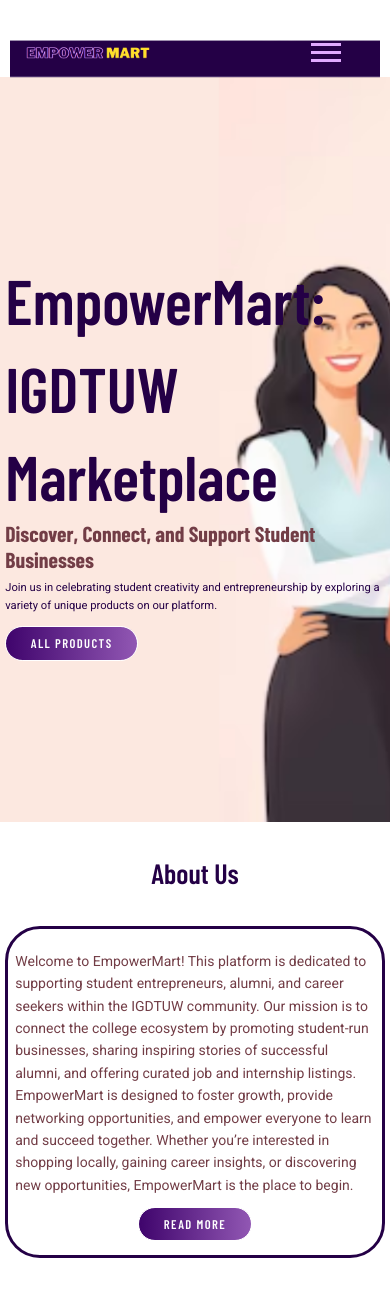
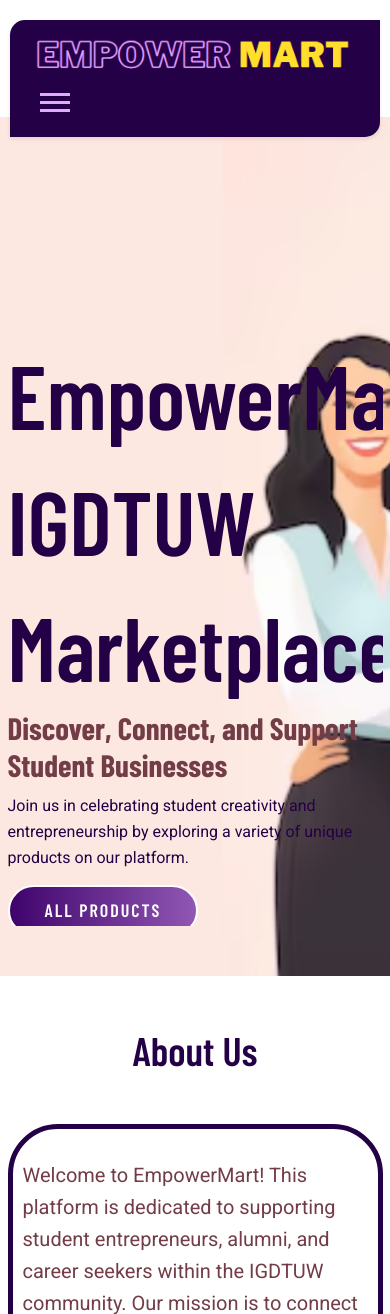
Before and after one commit to seproject212/EmpowerMart-Igdtuw, a Django app: page / in a window 390 px wide. Shown: the top 1314 px of the page. Before the commit the page ends 1258 px from the top, so only its background shows below. Run offline with Django 5.2, Linux system fonts and the light colour scheme; some libraries are stand-ins or nearby versions; some web fonts are replaced.

Commit message:
few changes

```diff
--- a/empowermart/static/css/responsive-style.css
+++ /dev/null
@@ -1,89 +0,0 @@
-/*@media (max-width: 1069px) {
-    .header .navbar-brand {
-        max-width: 25rem;
-    }
-}
-@media (max-width: 867px) {
-    .header .navbar-brand {
-        max-width: 15rem;
-*/
-@media (max-width: 1200px) {
-    .logo {
-        width: 12rem;
-    }
-}
-
-
-@media (max-width: 992px) {
-    .logo {
-        width: 25rem;
-    }
-}
-
-
-@media (max-width: 768px) {
-    .logo {
-        width: 23rem;
-    }
-}
-
-
-@media (max-width: 576px) {
-    .logo {
-        width: 18rem;
-    }
-}
-@media(max-width:1170px){
-    .section-subtitle{
-        max-width:60%;
-    }
-    .header .navbar{
-        top:100%;
-        background-size: cover;
-        padding:2rem;
-        position:relative;
-
-    }
-    .header .navbar-nav{
-        height:60rem;
-        top:100%;
-        width:100%;;
-
-    }
-    .header .navbar-nav .nav-link{
-        padding:0.25rem 0.5rem;
-        margin-bottom:1rem;
-    }
-}
-@media(max-width:991px){
-    .about .banner_section,
-    .product .banner_section,
-    .startup .banner_section,
-    .internship .banner_section,
-    .login .banner_section{
-        padding-top:12.5rem;
-        padding-bottom:3rem;
-    }
-}
-@media(max-width:767px){
-    body,html{
-        font-size:8px
-    }
-    .section-subtitle{
-        max-width:80%;
-    }
-}
-@media(max-width:590px){
-    body,html{
-        font-size:7px;
-    }
-}
-@media(max-width:767px){
-    .banner_section{
-        min-height:80vh;
-    }
-    .banner_section .carousel-item{
-        height:80vh;
-    }
-
-}
--- a/empowermart/static/css/style.css
+++ b/empowermart/static/css/style.css
@@ -20,7 +20,6 @@
     --primary-font: 'Barlow Condensed', sans-serif;
     --secondary-font: 'Roboto', sans-serif;
     --text-white: #ffffff; /* Added this variable for white text */
-
 }
 
 body, html {
@@ -171,9 +170,8 @@ section {
 .about .banner_section,
 .product .banner_section,
 .startup .banner_section,
-.internship .banner_section
-.dashboard .banner_section
-{
+.internship .banner_section,
+.dashboard .banner_section {
     background: url('../images/banner.png');
     background-repeat: no-repeat;
     background-position: center;
@@ -193,70 +191,81 @@ section {
 
 .header .navbar {
     width: 95%; /* Full width */
-    height:100%;
-    margin: 0 auto; /* Center-align content if desired */
-    padding: 2rem 5rem; /* Add top and bottom padding as needed */
-    background: url('../images/purple-header.png') no-repeat center center;
-    background-size: cover; /* Make the background cover the whole width and height */
-    background-position: center;
-    background-repeat: no-repeat;
-}
-.header .navbar-brand{
-    width:30rem;
-    margin-top:-0.1rem;
+    height:auto; /* Adjust height automatically */
+    margin: 0 auto; /* Center-align content */
+    padding: 2rem 5rem; /* Top and bottom padding */
+    background-color: #240046;
+    display: flex;
+    justify-content: space-between;
+    align-items: center;
+    box-shadow: 0 2px 4px rgba(0, 0, 0, 0.1);
+    border-top-left-radius: 15px;
+    border-bottom-right-radius: 15px;
 }
 
-.header .navbar-nav .nav-link{
-    color:var( --secondary-color);
-    text-transform:uppercase;
-    font-size:1.9rem;
-    font-weight:600;
-    padding:0.5rem 2rem;
-    margin:0 0.2rem;
-    font-family:var(--primary-font);
+.header .navbar-brand {
+    width: 30rem;
+    margin-top: -0.1rem;
 }
+
+.header .navbar-nav .nav-link {
+    color: var(--secondary-color);
+    text-transform: uppercase;
+    font-size: 1.9rem;
+    font-weight: 600;
+    padding: 0.5rem 2rem;
+    margin: 0 0.2rem;
+    font-family: var(--primary-font);
+}
+
 .header .navbar-nav .nav-link:hover,
-.header .navbar-nav .nav-link.active{
-    color:var(--text-white);
+.header .navbar-nav .nav-link.active {
+    color: var(--text-white);
 }
+
 .header .navbar-brand {
     max-width: 32rem; /* Adjust based on your layout */
     display: inline-block;
     margin-right: 1rem; /* Optional: adds space between logo and nav items */
 }
+
 .header .navbar-brand img {
-    max-width: 100%;  /* Ensures the image resizes within the container */
-    height: auto;     /* Maintains aspect ratio */
+    max-width: 100%;
+    height: auto;
 }
-.header .navbar-toggler{
-    color:var( --secondary-color) !important;
-    font-size:2rem;
-    height:2.7rem;
-    padding:0;
+
+.header .navbar-toggler {
+    color: var(--secondary-color) !important;
+    font-size: 2rem;
+    height: 2.7rem;
+    padding: 0;
 }
-.header .navbar-toggler{
-    outline:none;
-    box-shadow:none;
+
+.header .navbar-toggler {
+    outline: none;
+    box-shadow: none;
 }
-.header-scrolled{
-    position:fixed;
-    top:-0.4rem;
-    left:0;
-    right:0;
-    width:100%;
-    max-width:1320px;
-    margin:auto;
-    z-index:999;
-    transition:0.3s all ease-in-out;
+
+.header-scrolled {
+    position: fixed;
+    top: -0.4rem;
+    left: 0;
+    right: 0;
+    width: 100%;
+    max-width: 1320px;
+    margin: auto;
+    z-index: 999;
+    transition: 0.3s all ease-in-out;
 }
+
 .menu-icon {
     cursor: pointer;
     display: inline-block;
     padding: 10px;
     margin-right: 15px;
     z-index: 1100;
+}
 
-}
 .menu-icon span {
     display: block;
     width: 30px;
@@ -265,6 +274,7 @@ section {
     background-color: #e0aaff;
     transition: background-color 0.3s;
 }
+
 .menu-icon:hover span {
     background-color: white;
 }
@@ -281,46 +291,80 @@ section {
     transition: right 0.3s ease;
     z-index: 1000;
 }
+
 .side-menu.open {
     right: 0;
 }
+
 .menu-toggle:checked + .menu-icon + .side-menu {
     right: 20px;
 }
+
 .side-menu ul {
     list-style: none;
     padding: 0;
 }
+
 .side-menu li {
     margin-bottom: 1rem;
 }
+
 .side-menu a {
     text-decoration: none;
     color: #e0aaff;
     font-size: 2.1rem;
-    font-weight:600;
+    font-weight: 600;
     display: block;
     padding: 6px;
-    font-family:var(--primary-font);
+    font-family: var(--primary-font);
 }
+
 .side-menu a:hover {
-    color:#fff;
+    color: #fff;
     border-radius: 4px;
 }
+
 .close-menu {
-    font-size: 1.5rem;  /* Same size as menu text */
-    color: #e0aaff;        /* Same color as menu text */
+    font-size: 1.5rem;
+    color: #e0aaff;
     position: absolute;
     top: 10px;
     right: 10px;
     cursor: pointer;
-    padding: 10px;       /* Add padding for easier click area */
+    padding: 10px;
 }
 
 .close-menu:hover {
-    color:white;     /* Hover color same as menu item hover */
-    background-color: rgba(255, 255, 255, 0.1); /* Add hover effect for consistency */
-    border-radius: 50%;  /* Optional: makes the cross icon round */
+    color: white;
+    background-color: rgba(255, 255, 255, 0.1);
+    border-radius: 50%;
+}
+
+/* Media Queries for Tablet (iPad) Sizes */
+@media (max-width: 1024px) {
+    .header .navbar {
+        padding: 1rem 3rem; /* Adjust padding */
+    }
+    .header .navbar-brand {
+        width: auto; /* Adjust width of brand on smaller screens */
+    }
+    .header .navbar-nav .nav-link {
+        font-size: 1.6rem; /* Reduce font size for smaller screens */
+        padding: 0.5rem 1.5rem; /* Adjust padding */
+    }
+    .header .navbar-toggler {
+        font-size: 2.5rem; /* Adjust toggle icon size */
+    }
+}
+
+/* Media Queries for Mobile Sizes */
+@media (max-width: 768px) {
+    .header .navbar {
+        padding: 1rem 2rem; /* Adjust padding for mobile */
+    }
+    .header .navbar-nav .nav-link {
+        font-size: 1.4rem; /* Reduce font size for smaller screens */
+    }
 }
 
 .banner_section{
```
